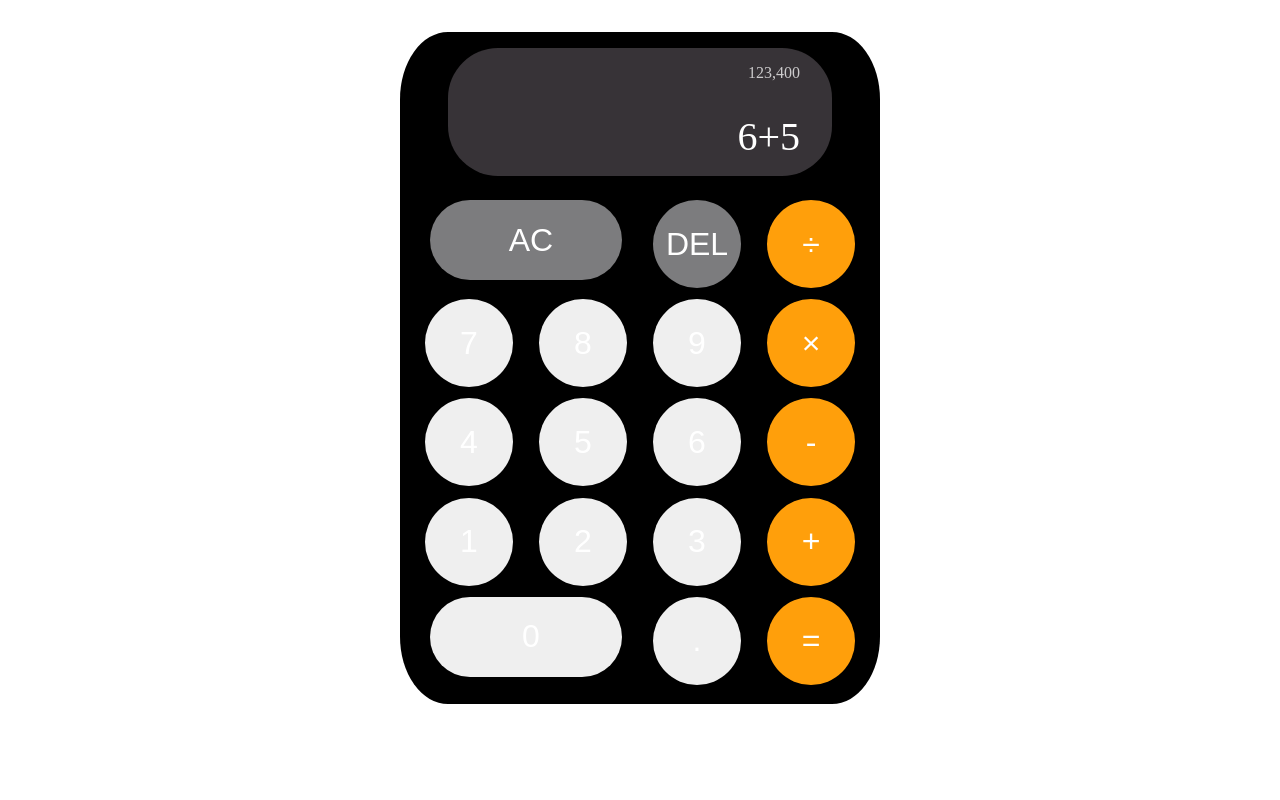
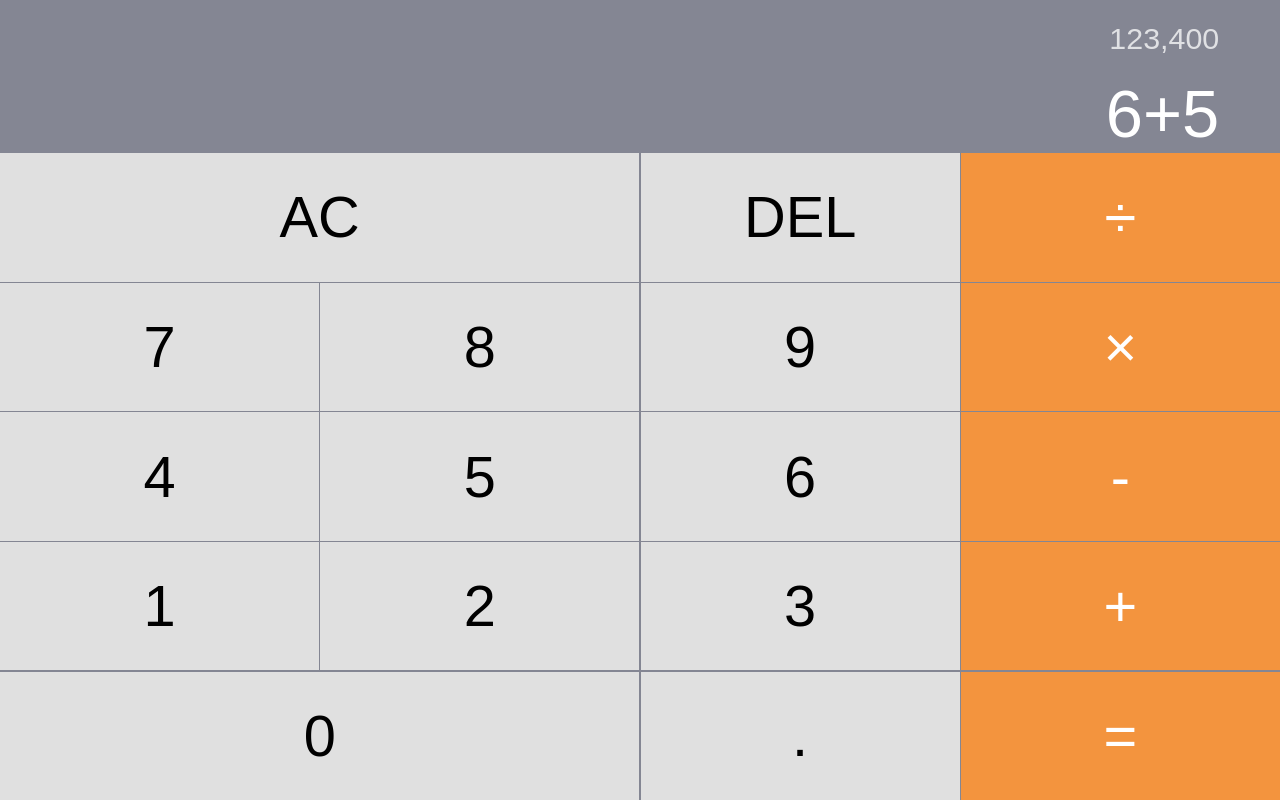
Before and after one commit to RaheemaJ/react-calculator-app, a React (Create React App) app in the folder calculator/: page / in a window 1280 px wide. Built offline with nearby package versions, Linux system fonts and the light colour scheme.

Commit message:
changed styling

```diff
--- a/calculator/src/App.css
+++ b/calculator/src/App.css
@@ -1,60 +1,56 @@
-/*sort button colours and output box and remove unecessary styling*/
-
 * {
-    color:white;
-    margin:0;
+    height: 100%;
+    margin: 0;
+    font-family: sans-serif;
+    font-size: 1.9rem;
 }
 .calculatorGrid {
-    background-color: black;
-    margin: 2rem auto;
+    background-color: #848693;
     display: grid;
-    justify-items: center;
-    max-width: 28rem;
-    height: 40rem;
-    grid-template: minmax(7rem, auto) repeat(5, 1fr) / repeat(4, 1fr);
-    gap: 0.5rem;
-    padding: 1rem;
-    border-radius: 10%;
+    grid-template: minmax(5rem, auto) repeat(5, 1fr) / repeat(4, 1fr);
+    gap: 0.04rem;
 }
 button {
-    font-size:2rem;
-    height: 5.5rem;
-    width: 5.5rem;
-    border-radius: 50%;
+    background-color:#E0E0E0;
     border: none;
 }
 .outputBox {
-    border-radius: 50px;
     grid-column: 1 / 5;
-    background-color: rgb(55, 51, 55);
     display: flex;
-    width: 24rem;
-    height: 8rem;
-    margin-bottom: 1rem;
-    justify-content: space-around;
     align-items:flex-end;
     flex-direction: column;
 }
 .outputBox .previousValue {
     color: rgba(255, 255, 255, .75);
+    margin-right: 2rem;
+    margin-top: 0.7rem;
     font-size: 1rem;
+}
+.outputBox .currentValue {
+    color:white;
     margin-right: 2rem;
-}
-
-.outputBox .currentValue {
-    font-size: 2.5rem;
-    margin-right: 2rem;
-}
-.topRow {
-    background-color: #7C7C7E;
+    font-size: 2.2rem;
 }
 .calculatorGrid .largerButtons {
-    padding-left: 1rem;
-    height: 5rem;
-    width: 12rem;
-    border-radius: 50px;
     grid-column: 1 / 3;
 }
 .operators{
-    background-color: #FF9F0B;
+    background-color: #F3943E;
+    color: white;
 }
+@media only screen and (max-width: 850px){
+    * {
+        font-size: 1.5rem;
+    }
+    .outputBox .previousValue {
+        font-size: 0.8rem;
+    }
+}
+@media only screen and (max-width: 550px){
+    * {
+        font-size: 1.2rem;
+    }
+    .outputBox .previousValue {
+        font-size: 0.7rem;
+    }
+}
--- a/calculator/src/App.js
+++ b/calculator/src/App.js
@@ -7,8 +7,8 @@ function App(){
                 <div className="previousValue">123,400</div>
                 <div className="currentValue">6+5</div>
             </div>
-            <button className="largerButtons topRow">AC</button>
-            <button className="topRow">DEL</button>
+            <button className="largerButtons">AC</button>
+            <button>DEL</button>
             <button className="operators">÷</button>
             <button className="button">7</button>
             <button>8</button>
```
